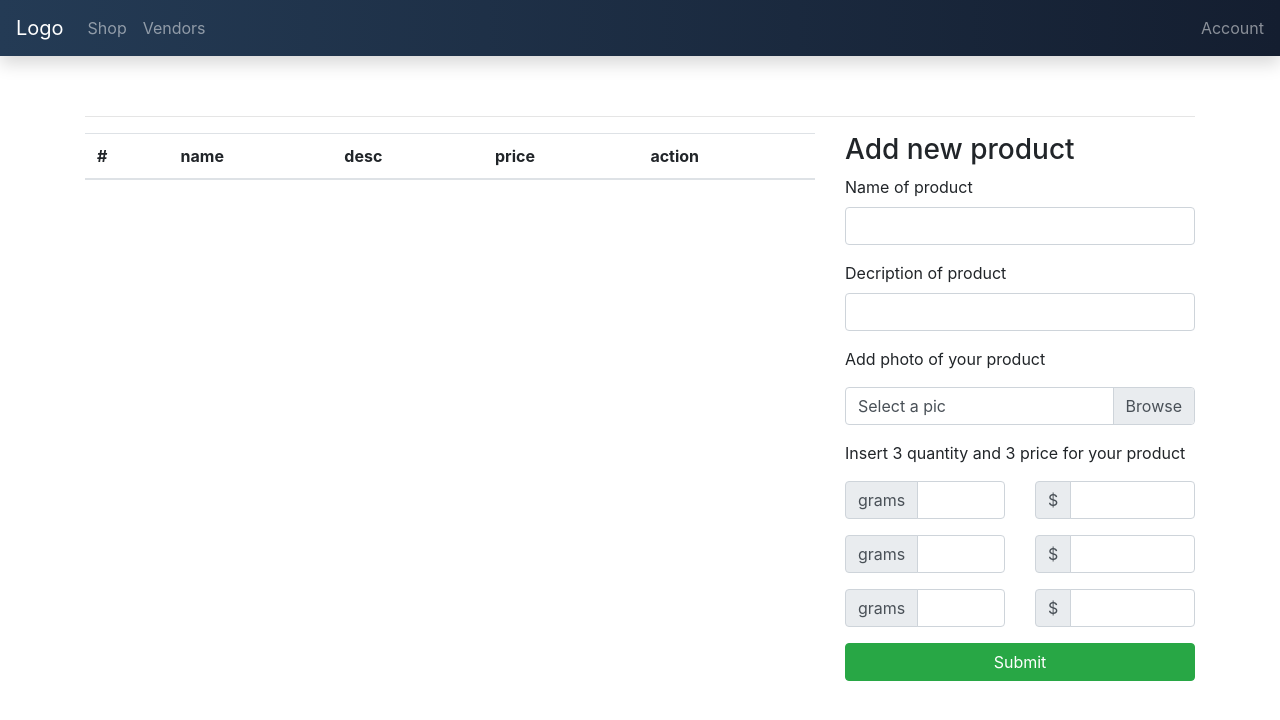
After one commit to alienpingu/NodusCore, a Node server app: template views/product.pug in a window 1280 px wide. The commit adds this page. Shown: the top 720 px of the page. Run offline with Node 20, Linux system fonts and the light colour scheme; the template is opened without the code that fills it, so the values that code supplies are empty.

Commit message:
AddProduct Get & Post + some css

```diff
--- a/core.js
+++ b/core.js
@@ -39,6 +39,7 @@ client.connect()
 
 // Utils
 const utilsGet = require ('./utils/get.js');
+
 const utilsPost = require ('./utils/post.js');
 
 // GET
@@ -55,6 +56,10 @@ app.get('/logout', (req, res) => utilsGet.logoutHandler(req, res));
 
 app.get('/vendors', (req, res) => utilsGet.vendorsHandler(req, res));
 
+app.get('/shop', (req, res) => utilsGet.shopHandler(req, res));
+
+app.get('/product', (req, res) => utilsGet.productHandler(req, res));
+
 // POST
 
 app.post('/register', (req, res) => utilsPost.registerHandler(req, res));
@@ -64,5 +69,7 @@ app.post('/login', (req, res) => utilsPost.loginHandler(req, res));
 app.post('/account', (req, res) => utilsPost.accountHendler(req, res));
 
 app.listen(port, () => {
+
   console.log(`Server listening at http://localhost:${port}`)
+
 })
--- a/package.json
+++ b/package.json
@@ -15,10 +15,12 @@
     "cors": "^2.8.5",
     "express": "^4.17.1",
     "express-jwt": "^6.0.0",
+    "image-to-base64": "^2.1.1",
     "jsonwebtoken": "^8.5.1",
     "jwt-decode": "^3.1.2",
     "node-gyp": "^7.1.2",
     "nodejs-captcha": "0.0.4",
+    "openpgp": "^4.10.8",
     "pg": "^8.5.1",
     "pug": "^3.0.0",
     "rootpath": "^0.1.2",
--- a/views/components/css/style.css
+++ b/views/components/css/style.css
@@ -3,6 +3,15 @@ html, body {
     padding: 0;
     box-sizing: border-box;
 }
+
+
+/*General*/
+
+.container:not(#home) {
+    padding-top: 100px;
+}
+
+/*Login*/
 
 #registration-form {
     width: 100vw;
@@ -31,25 +40,21 @@ html, body {
     display:inline;
 }
 
-/* Custom Background */
-.bg-mauve {
-    background: linear-gradient(to right, #734b6d, #42275a);
-    color: white;
+/*Home*/
+
+.hero {
+    display: flex;
+    flex-direction: column;
+    justify-content: center;
+    align-items: center;
+    width: 100%;
+    height: 50vh;
+    margin: 0;
 }
 
-.bg-purple {
-    background: #563d7c;
+/* Custom Background */
+.bg-royal {
+    background: #141E30;  /* fallback for old browsers */
+    background: -webkit-linear-gradient(to right, #243B55, #141E30);  /* Chrome 10-25, Safari 5.1-6 */
+    background: linear-gradient(to right, #243B55, #141E30); /* W3C, IE 10+/ Edge, Firefox 16+, Chrome 26+, Opera 12+, Safari 7+ */
 }
-
-.btn-purple{
-    background: #7351a7;
-    color: white;
-
-}
-
-.btn-purple:hover {
-    background: #563d7c;
-    cursor:pointer;
-    color: white;
-
-}
--- a/views/components/navbar.pug
+++ b/views/components/navbar.pug
@@ -1,4 +1,4 @@
-nav(class="navbar navbar-dark bg-purple shadow")
+nav(class="navbar navbar-dark bg-royal shadow fixed-top")
     a(class="navbar-brand" href="/")="Logo"
     div(class="navbar-nav mr-auto")
         a(class="nav-item nav-link mx-2" href="/shop")="Shop"
--- /dev/null
+++ b/views/product.pug
@@ -0,0 +1,79 @@
+include ./components/header
+body
+	include ./components/navbar
+	.container
+		h1=titlePage
+		hr
+		.row
+			.col-12.col-md-8
+				table(class="table table-striped")
+							<thead>
+								th(scope="col")="#"
+								th(scope="col")="name"
+								th(scope="col")="desc"
+								th(scope="col")="price"
+								th(scope="col")="action"
+							tbody
+								for item in data
+									tr
+										th(scope="row")=item.id_pr
+										td=item.name_pr
+										td=item.desc_pr
+										td=item.price_pr
+										td
+											a(class="btn btn-outline-info")="info"
+
+			.col-12.col-md-4
+				form(action="/addproduct" method="POST")
+					h3="Add new product"
+					div(class=" form-group")
+						label(for="name")="Name of product"
+						input(class="form-control" type= "text" name="name" value="" minlength="4" required)
+					div(class="form-group")
+						label(for="desc")="Decription of product"
+						input(class="form-control" type= "text" name="desc" value="" minlength="20" required)
+					p="Add photo of your product"
+					div(class="custom-file mb-3")
+						input(class="custom-file-input" type= "file" name="photo" value="" minlength="4" accept=".jpg,.jpeg,.png, .gif" required)
+						label.custom-file-label(for="photo")="Select a pic"
+					p="Insert 3 quantity and 3 price for your product"
+					.row
+						.col
+							.form-group
+								label.sr-only(for="q1")
+								.input-group.mb-2
+									.input-group-prepend
+										.input-group-text="grams"
+									input.form-control(type="text" name="q1" required)
+							.form-group
+								label.sr-only(for="q2")
+								.input-group.mb-2
+									.input-group-prepend
+										.input-group-text="grams"
+									input.form-control(type="text" name="q2" required)
+							.form-group
+								label.sr-only(for="q3")
+								.input-group.mb-2
+									.input-group-prepend
+										.input-group-text="grams"
+									input.form-control(type="text" name="q3" required)
+						.col
+							.form-group
+								label.sr-only(for="p1")
+								.input-group.mb-2
+									.input-group-prepend
+										.input-group-text="$"
+									input.form-control(type="text" name="p1" required)
+							.form-group
+								label.sr-only(for="p2")
+								.input-group.mb-2
+									.input-group-prepend
+										.input-group-text="$"
+									input.form-control(type="text" name="p2" required)
+							.form-group
+								label.sr-only(for="p3")
+								.input-group.mb-2
+									.input-group-prepend
+										.input-group-text="$"
+									input.form-control(type="text" name="p3" required)
+					button.btn.btn-success.btn-block(type="submit")="Submit"
--- a/views/vendors.pug
+++ b/views/vendors.pug
@@ -1,7 +1,7 @@
 include ./components/header
 body
     include ./components/navbar
-    div(class="container mt-5")
+    div(class="container")
         h2= titlePage
         from(class="form-inline" action="/vendors" method="POST")
             input(class="form-control w-100 m-2" type="text" placeholder="Search a vendor..." required)
```
Also changed, not shown: utils/get.js (+29 -1 lines), utils/post.js (+77 -21 lines), views/account.pug (+23 -15 lines), views/form.pug (+5 -5 lines), views/home.pug (+32 -4 lines), 1 other file.
